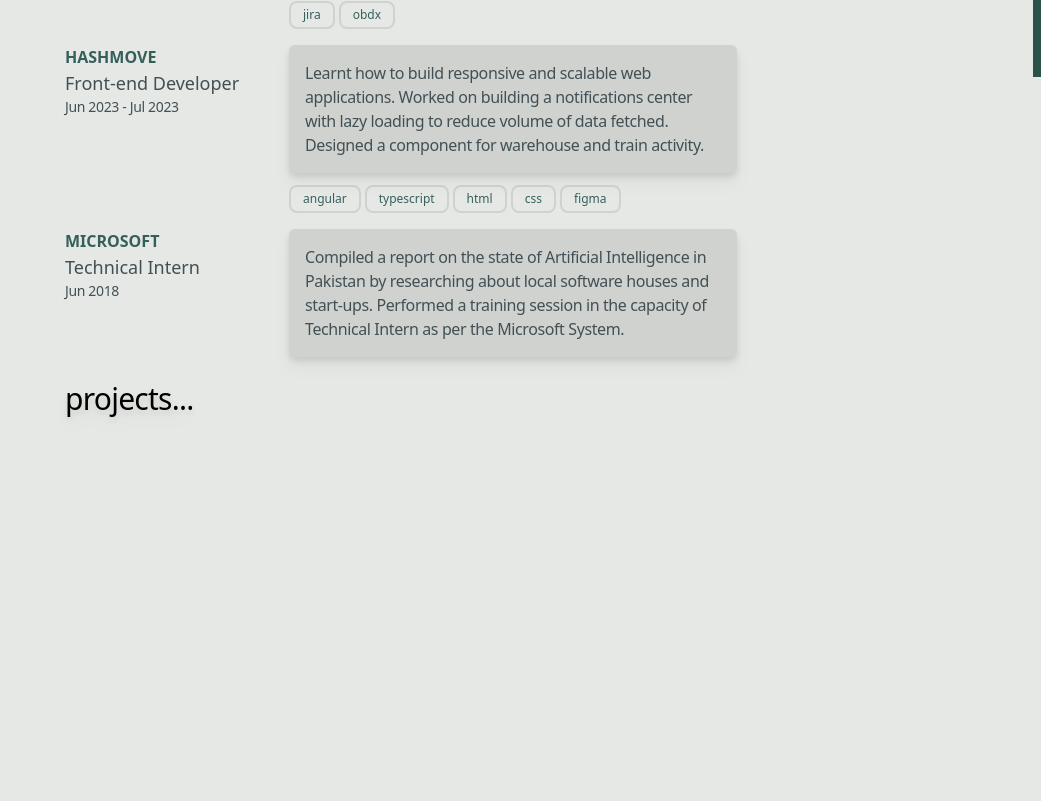
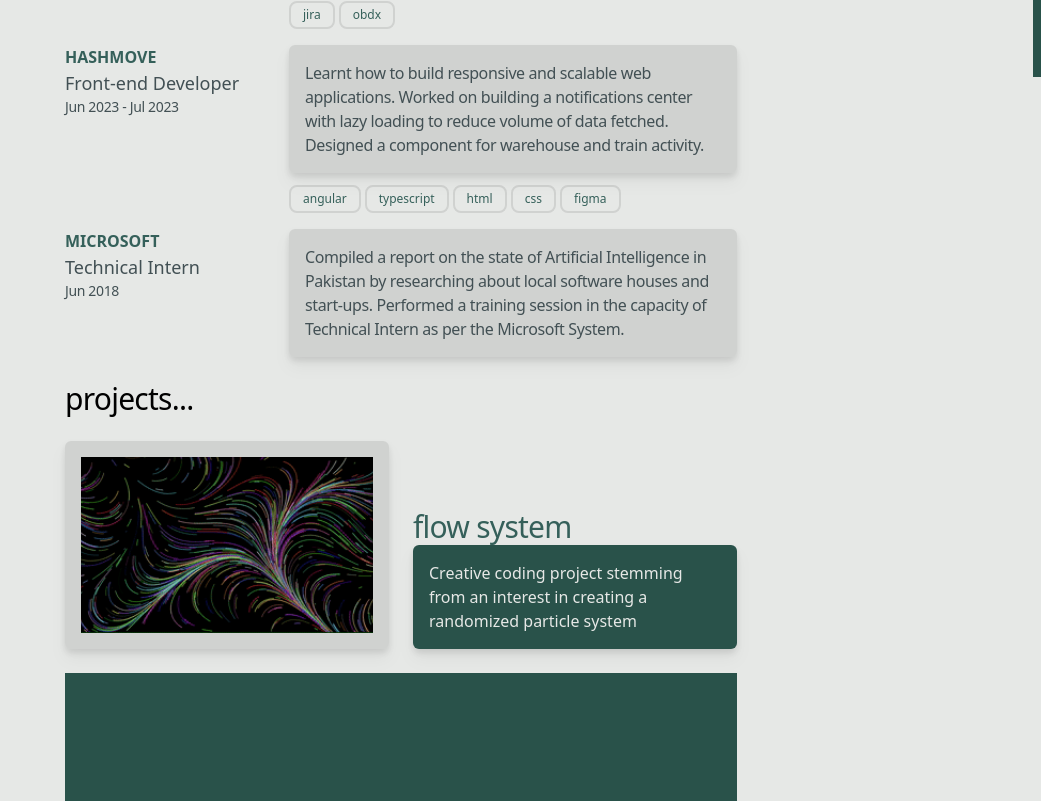
Before and after one commit to Mafzii/portfolio_v1, a Next.js app: page / in a window 1280 px wide. Shown: the part 723-1524 px from the top of the page, without its empty margins (239-1280 px from the left). Before the commit the page ends 1300 px from the top, so only its background shows below. Built offline with nearby package versions, Linux system fonts and the light colour scheme.

Commit message:
Created new projects section

```diff
--- a/components/Footer.jsx
+++ b/components/Footer.jsx
@@ -1,5 +1,5 @@
 import React from "react";
 
 export default function Footer() {
-  return <div className="h-[8rem] bg-background"></div>;
+  return <div className="mt-4 h-[8rem] bg-primary"></div>;
 }
--- a/components/Projects.jsx
+++ b/components/Projects.jsx
@@ -4,27 +4,40 @@ import Image from "next/image";
 
 const _projects = [
   {
-    name: "flow fields",
-  },
-  {
-    name: "HITCHERR",
-  },
-  {
-    name: "MOOLA",
-  },
-  {
-    name: "SEQUENCE",
+    name: "flow system",
+    image: "/image/flow-fields.gif",
+    description:
+      "Creative coding project stemming from an interest in creating a randomized particle system",
   },
 ];
 
-
-
 export default function Projects() {
   return (
-    <section id="projects" className="my-4 drop-shadow-lg">
+    <section id="projects" className="my-4">
       <h1 className="text-black text-3xl tracking-tight">projects...</h1>
-      <div className="my-4 grid grid-flow-row grid-cols-2 gap-2">
-
+      <div className="my-4">
+        {_projects.map((project, index) => (
+          <div className="my-6 grid grid-flow-row grid-cols-2 gap-6">
+            <div className="w-full bg-background-dark rounded-md p-4 drop-shadow-lg">
+              <Image
+                src={project.image}
+                alt="Gif of the project"
+                format="gif"
+                layout="fill"
+                objectFit="cover"
+                className="rounded-md p-4"
+              />
+            </div>
+            <div className="grid grid-flow-row grid-rows-2">
+              <div className="flex items-end">
+                <h1 className="font-light tracking-tight text-3xl">
+                  {project.name}
+                </h1>
+              </div>
+              <div className="bg-primary text-background rounded-md p-4 drop-shadow-lg">{project.description}</div>
+            </div>
+          </div>
+        ))}
       </div>
     </section>
   );
--- a/styles/globals.css
+++ b/styles/globals.css
@@ -25,6 +25,11 @@
   --accent: #D0F4EA;
 }
 
+::selection {
+  background-color: var(--accent);
+  color: var(--text);
+}
+
 .bg-gradient {
   background-image: linear-gradient(var(--primary), var(--primary));
   border-radius: 50%;
```
Also changed, not shown: public/image/flow-fields.gif (added).
